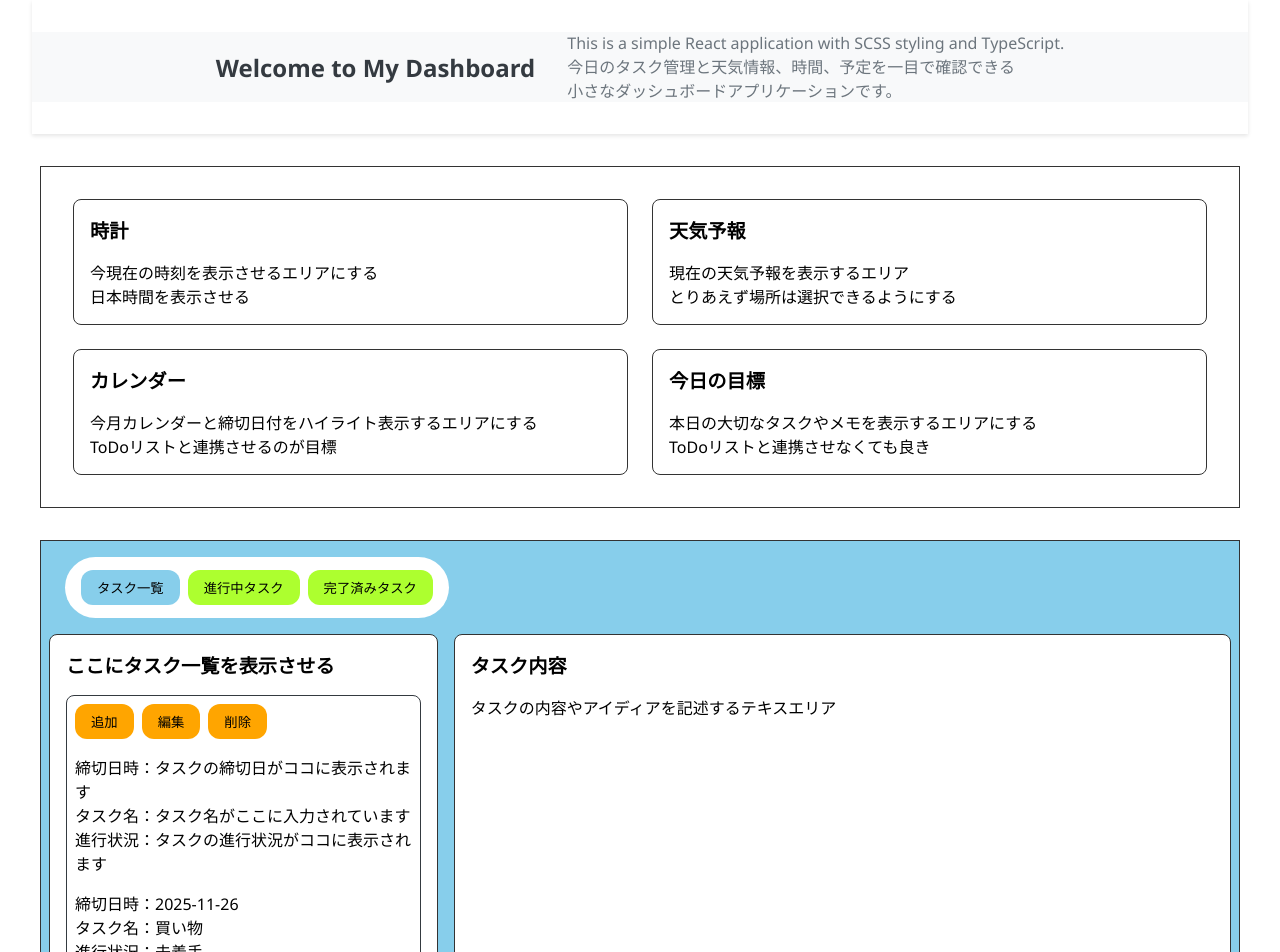
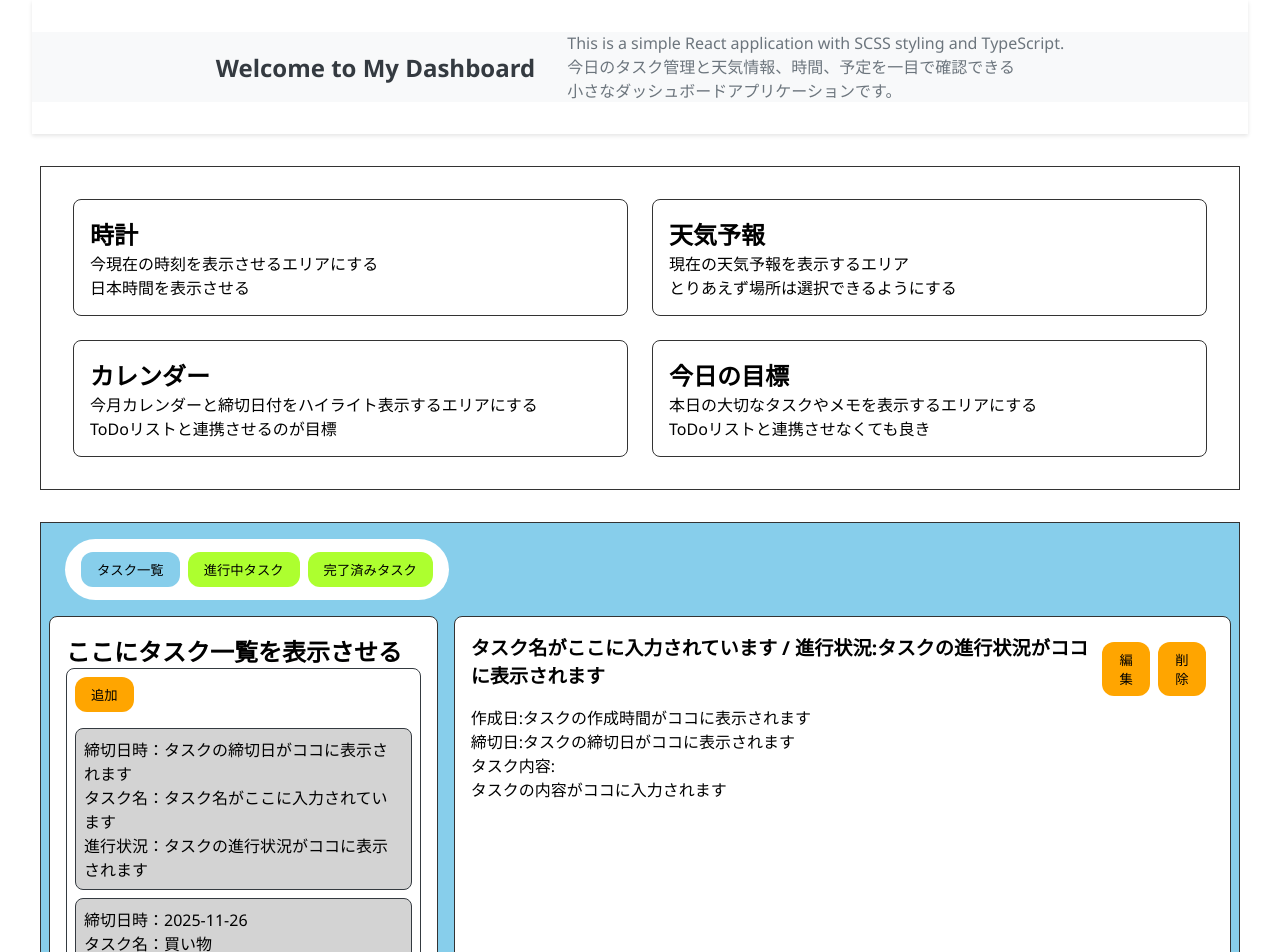
Before and after one commit to kachiku-git/my-dashboard, a React (Vite) app: page / in a window 1280 px wide. Shown: the top 952 px of the page. Built offline with nearby package versions, Linux system fonts and the light colour scheme.

Commit message:
タスクを選択した際の右側に編集ボタンと削除ボタンを配置 タスク選択には追加ボタンのみ設置 それに伴うCSSの編集

```diff
--- a/src/component/layout/DashboardTask.tsx
+++ b/src/component/layout/DashboardTask.tsx
@@ -1,16 +1,19 @@
-import React from "react";
+import { useState } from "react";
 import { TaskDate } from "../../date/TaskDate";
 
 const DashboardTask = () => {
+  const [selectedTask,setSelectedTask]=useState(TaskDate[0]);
   return (
     <>
       <section className="dashboard-task">
+        {/* タスク一覧などの切り替えコンポーネント */}
         <div className="task-header">
           <button className="task-button task-button-active">タスク一覧</button>
           <button className="task-button">進行中タスク</button>
           <button className="task-button">完了済みタスク</button>
         </div>
 
+        {/* 左側のタスク一覧コンポーネント */}
         <div className="task-content">
           <div className="widget-card">
             <h2 className="widget-title">ここにタスク一覧を表示させる</h2>
@@ -19,26 +22,36 @@ const DashboardTask = () => {
                 <li className="task-item">
                     <div className="button-wrap">
                       <button className="option-button">追加</button>
-                      <button className="option-button">編集</button>
-                      <button className="option-button">削除</button>
                     </div>
+                    {/* 現行のタスク一覧表示 */}
                   {TaskDate.map((task)=>(
-                    <p key={task.id} className="task">
+                    <p key={task.id} className="task" onClick={()=>setSelectedTask(task)}>
                       締切日時：{task.dueDate} <br />
                       タスク名：{task.title} <br />
                       進行状況：{task.status}
                     </p>
                   ))}
                 </li>
-
               </ul>
             </div>
           </div>
 
+          {/* 右側の選択タスクの詳細コンポーネント */}
           <div className="widget-card">
-            <h2 className="widget-title">タスク内容</h2>
+            <div className="widget-header">
+              <h2 className="widget-title">
+                {selectedTask.title} / 進行状況:{selectedTask.status}
+              </h2>
+              <div className="button-wrap">
+                  <button className="option-button">編集</button>
+                  <button className="option-button">削除</button>
+              </div>
+            </div>
             <p className="widget-body">
-              タスクの内容やアイディアを記述するテキスエリア
+              作成日:{selectedTask.createdAt} <br />
+              締切日:{selectedTask.dueDate} <br />
+              タスク内容:<br />
+              {selectedTask.detail}
             </p>
           </div>
         </div>
--- a/src/styles/layout.scss
+++ b/src/styles/layout.scss
@@ -101,27 +101,17 @@ html {
             margin-bottom: 1.5rem;
             border: 1px solid #343a40;
             border-radius: 8px;
-            .button-wrap {
-              display: inline-flex;
-              gap: 0.5rem;
-              padding: 0.5rem;
-              .option-button {
-                padding: 0.5rem 1rem;
-                border: none;
-                border-radius: 12px;
-                background: orange;
-                cursor: pointer;
-                transition: all 0.2s ease-in-out;
-                &:hover {
-                  scale: 1.2;
-                  background: red;
-                  color: #f8f9fa;
-                }
-              }
-            }
           }
           .task {
+            border: 1px solid #343a40;
+            border-radius: 8px;
             padding: 0.5rem;
+            margin: .5rem;
+            background-color: lightgray;
+            transition: .3s;
+            &:hover{
+              scale: 1.1;
+            }
           }
         }
       }
@@ -136,12 +126,38 @@ html {
   border: 1px solid #333;
   border-radius: 0.5rem;
   padding: 1rem;
-  .widget-title {
-    font-size: 1.2rem;
-    font-weight: bold;
-    margin-bottom: 1rem;
+  .widget-header{
+    display: flex;
+    justify-content: space-between;
+    align-items: center;
+    .widget-title {
+      font-size: 1.2rem;
+      font-weight: bold;
+      margin-bottom: 1rem;
+    }
   }
   .widget-body {
     font-size: 1rem;
   }
 }
+// =============================================
+// common option button styles
+// =============================================
+.button-wrap {
+  display: inline-flex;
+  gap: 0.5rem;
+  padding: 0.5rem;
+  .option-button {
+    padding: 0.5rem 1rem;
+    border: none;
+    border-radius: 12px;
+    background: orange;
+    cursor: pointer;
+    transition: all 0.2s ease-in-out;
+    &:hover {
+      scale: 1.2;
+      background: red;
+      color: #f8f9fa;
+    }
+  }
+}
```
Also changed, not shown: src/date/TaskDate.ts (+5 -5 lines).
